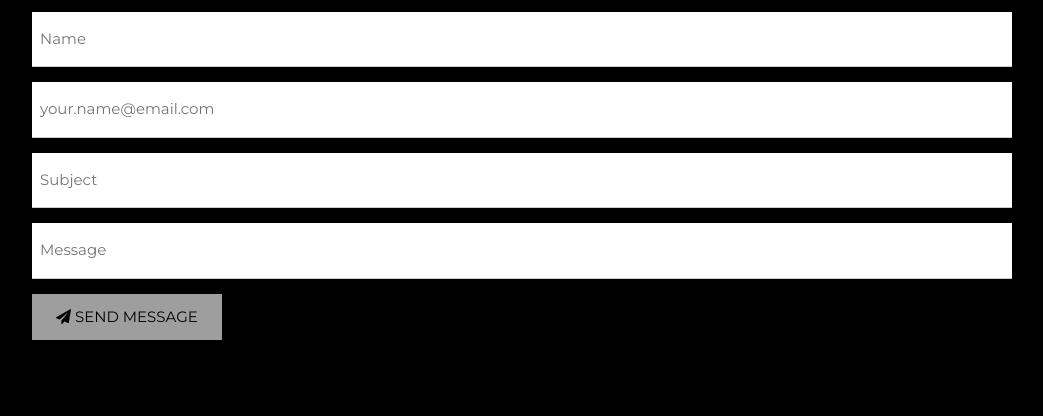
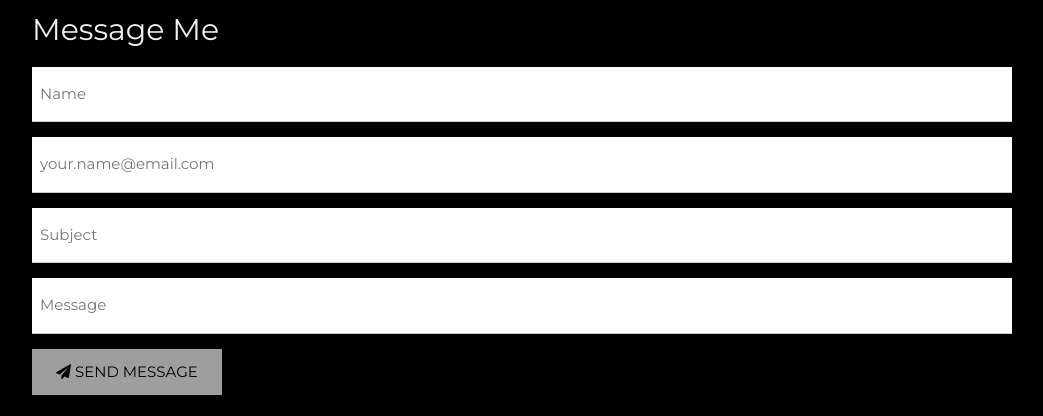
Before and after one commit to abheethy/abheethy, a plain HTML site: page index.html in a window 1280 px wide. Shown: the part 4090-4506 px from the top of the page, without its empty margins (178-1221 px from the left). Drawn offline with nearby package versions, Linux system fonts and the light colour scheme; a script that the page names is missing.

Commit message:
Update index.html

```diff
--- a/index.html
+++ b/index.html
@@ -187,7 +187,7 @@ body, h1,h2,h3,h4,h5,h6 {font-family: "Montserrat", sans-serif}
       <p><i class="fa fa-envelope fa-fw abheethy-text-white abheethy-xxlarge abheethy-margin-right"> </i> Email: abheethy@gmail.com</p>
     </div><br>
     <div id="map" class="map"></div>
-<!--     <p>Lets get in touch. Send me a message:</p> -->
+   <h2 class="abheethy-text-light-grey">Message Me</h2>
 
     <form id="gform" method="POST"
     data-email="from_email@example.com"
```
